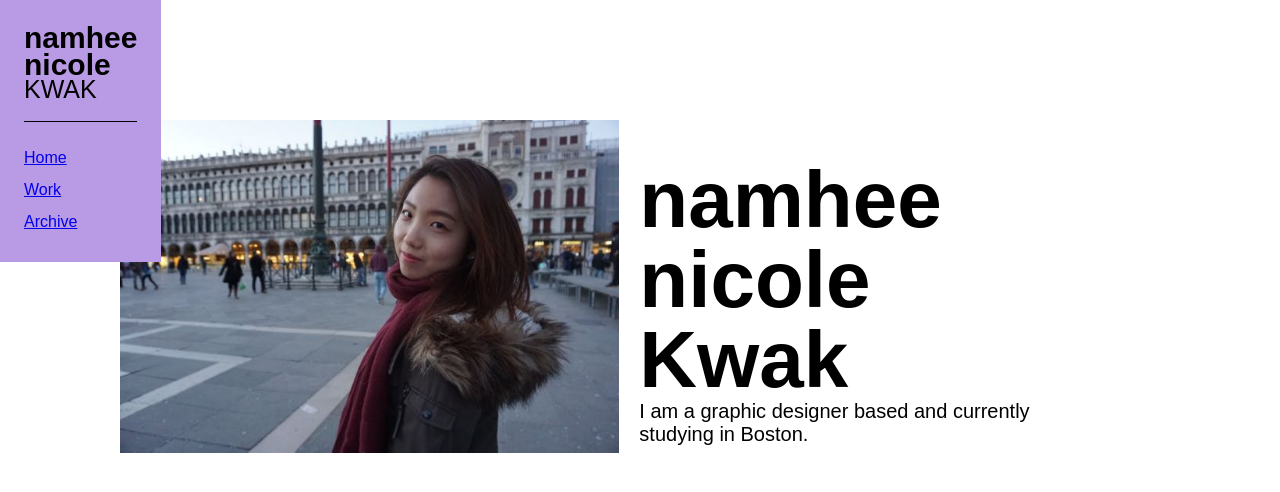
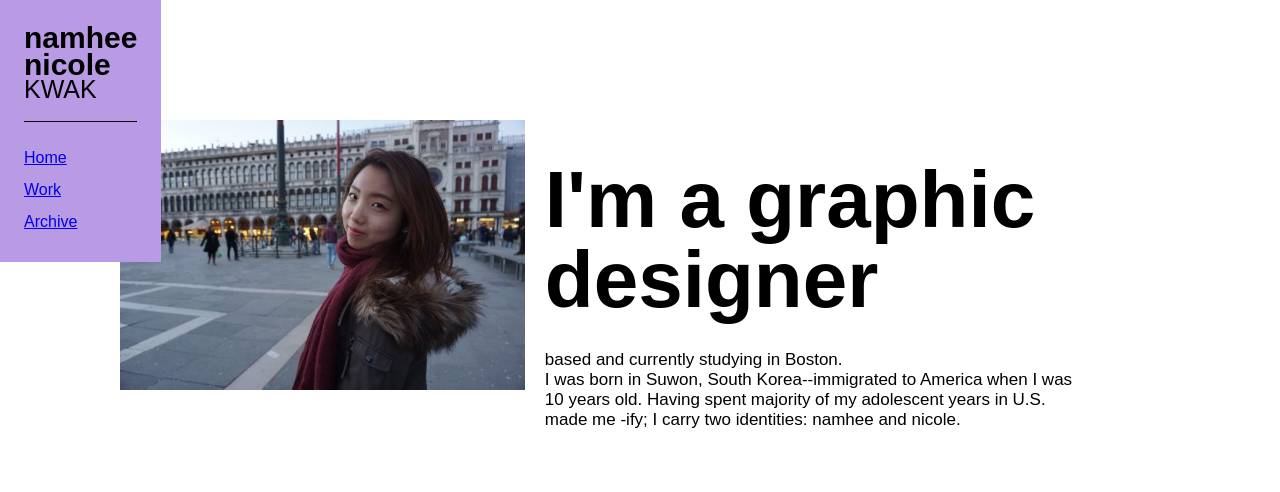
Before and after one commit to nhkwak/challenges, a plain HTML site: page Portfolio/about.html in a window 1280 px wide. Drawn offline with Linux system fonts and the light colour scheme; a web font is replaced by a local one.

Commit message:
pushing portfolio

```diff
--- a/Portfolio/Assets/style.css
+++ b/Portfolio/Assets/style.css
@@ -108,7 +108,7 @@ body{
   font-weight: lighter;
   padding-left: 20px;
   line-height: 2;
-  transform: hover;
+  /*transform: hover;*/
 }
 }
 
--- a/Portfolio/Assets/style_work.css
+++ b/Portfolio/Assets/style_work.css
@@ -160,9 +160,12 @@ h3{
 }
 
 .tag{
-  font-size: 20px;
+  font-size: 17px;
+  margin-top: 30px;
   line-height: normal;
+  max-width: 600px;
 }
+
 
 /*///////////////css for archive.html BELOW /////////////*/
 
--- a/Portfolio/about.html
+++ b/Portfolio/about.html
@@ -24,9 +24,10 @@
   <div class="container">
       <div><img src="Assets/work/about_profile.jpg" alt="ME!" width="100%"></div>
       <div class="p">
-        <p id="intro">namhee <br>nicole <br> Kwak</p>
+        <p id="intro">I'm a graphic designer</p>
         <div class="tag">
-          <p>I am a graphic designer based and currently studying in Boston.</p>
+          <p>based and currently studying in Boston.</p>
+          <p>I was born in Suwon, South Korea--immigrated to America when I was 10 years old. Having spent majority of my adolescent years in U.S. made me -ify; I carry two identities: namhee and nicole.</p>
         </div>
       </div>
   </div>
```
Also changed, not shown: Portfolio/archive.html (+4 -2 lines), Portfolio/borders.html (+1 -0 lines), Portfolio/election.html (+1 -0 lines).
